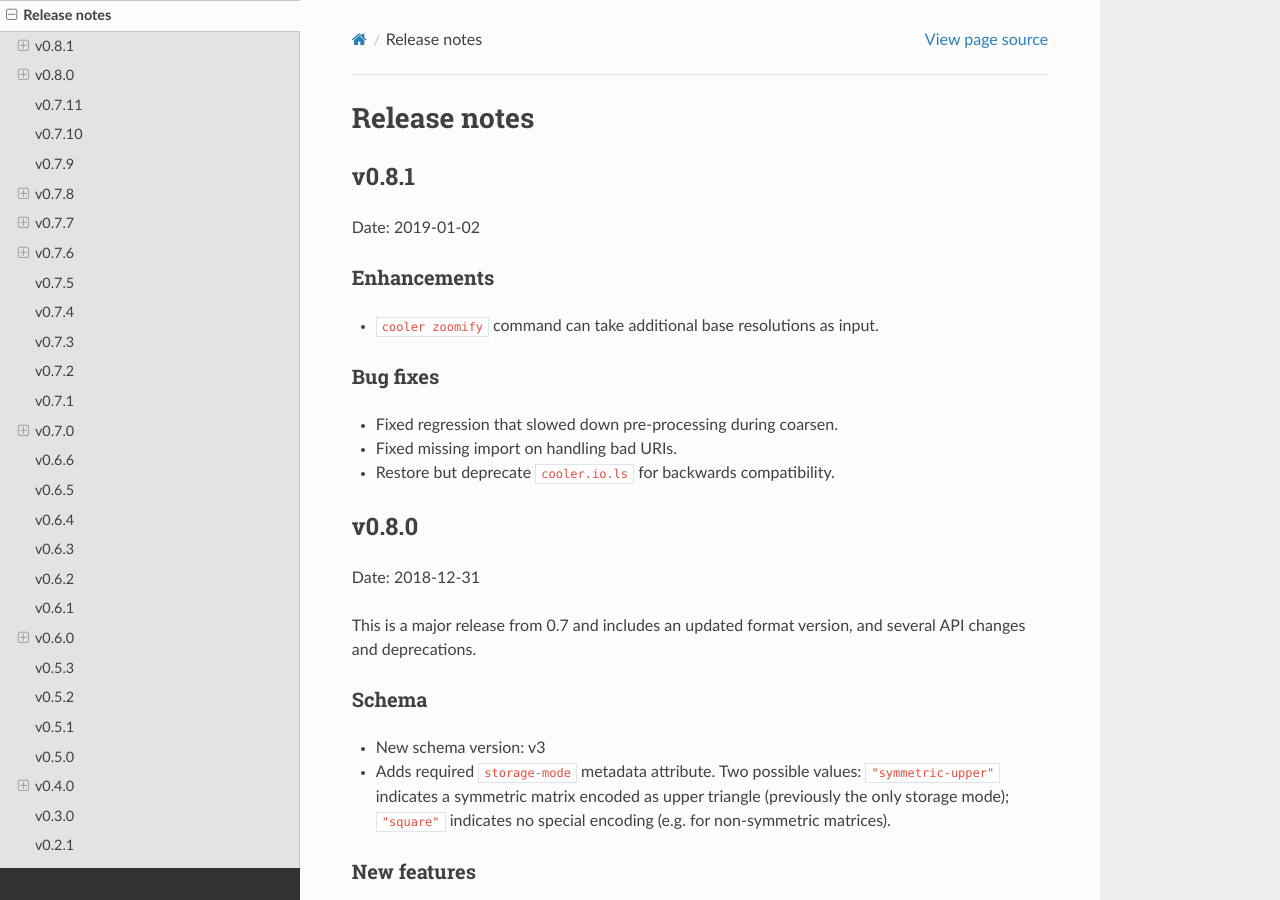
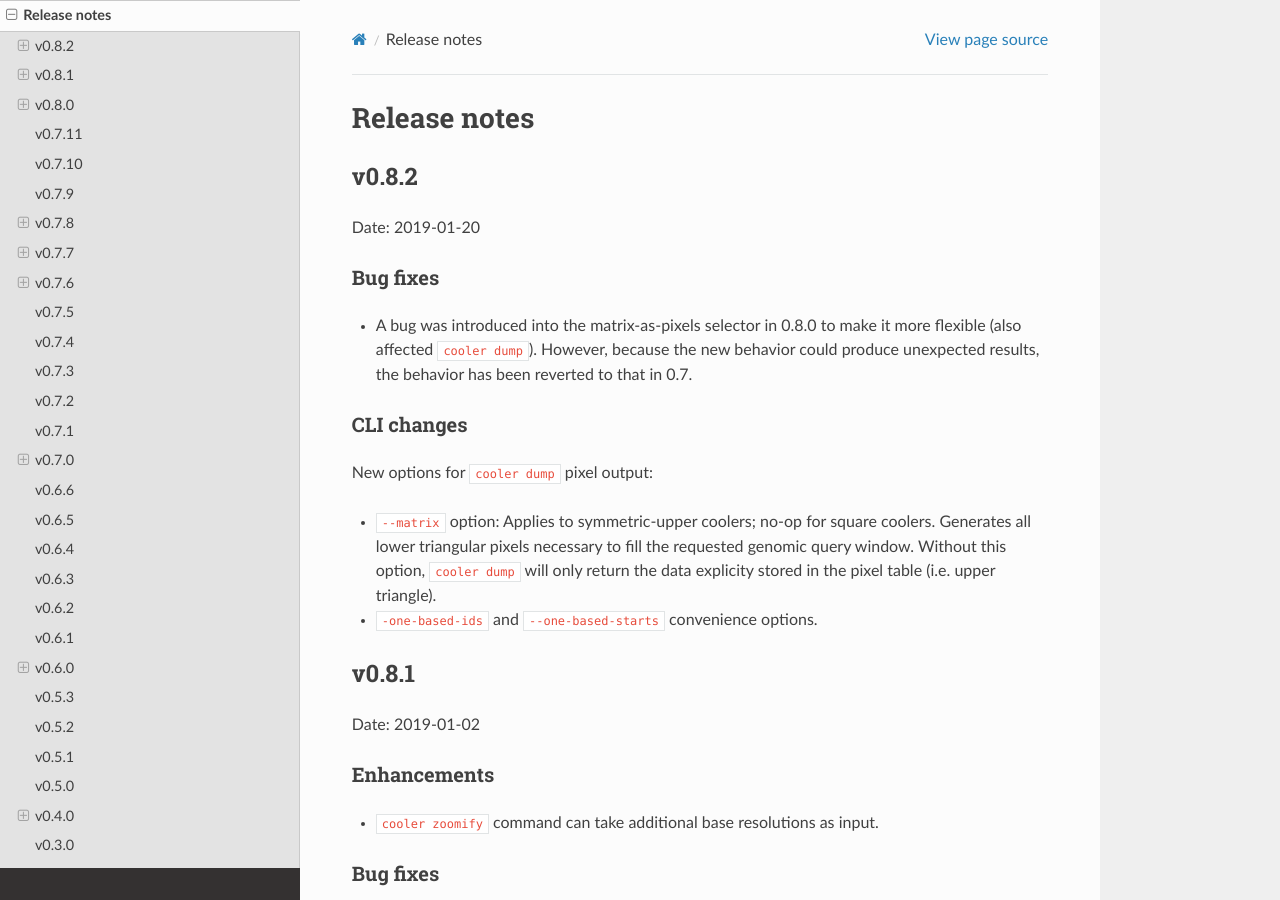
Before and after one commit to open2c/cooler, a Sphinx documentation site: the page built from docs/releasenotes.md, in a window 1280 px wide and 900 px high. Built offline with Sphinx 7.4.7 and the Read the Docs theme 2.0.0, drawn with Linux system fonts in a browser that asks for light colours; pages that are not in the unit, such as notebooks, are missing from menus.

Commit message:
Prep for release

```diff
--- a/cooler/_version.py
+++ b/cooler/_version.py
@@ -1,2 +1,2 @@
-__version__ = '0.8.2-dev'
+__version__ = '0.8.2'
 __format_version__ = 3
--- a/docs/releasenotes.md
+++ b/docs/releasenotes.md
@@ -1,4 +1,19 @@
 # Release notes #
+
+## v0.8.2 ##
+
+Date: 2019-01-20
+
+### Bug fixes
+
+* A bug was introduced into the matrix-as-pixels selector in 0.8.0 to make it more flexible (also affected `cooler dump`). However, because the new behavior could produce unexpected results, the behavior has been reverted to that in 0.7.
+
+### CLI changes
+
+New options for `cooler dump` pixel output:
+* `--matrix` option: Applies to symmetric-upper coolers; no-op for square coolers. Generates all lower triangular pixels necessary to fill the requested genomic query window. Without this option, `cooler dump` will only return the data explicity stored in the pixel table (i.e. upper triangle).
+* `-one-based-ids` and `--one-based-starts` convenience options.
+
 
 ## v0.8.1 ##
 
```
Also changed, not shown: README.md (+2 -2 lines).
